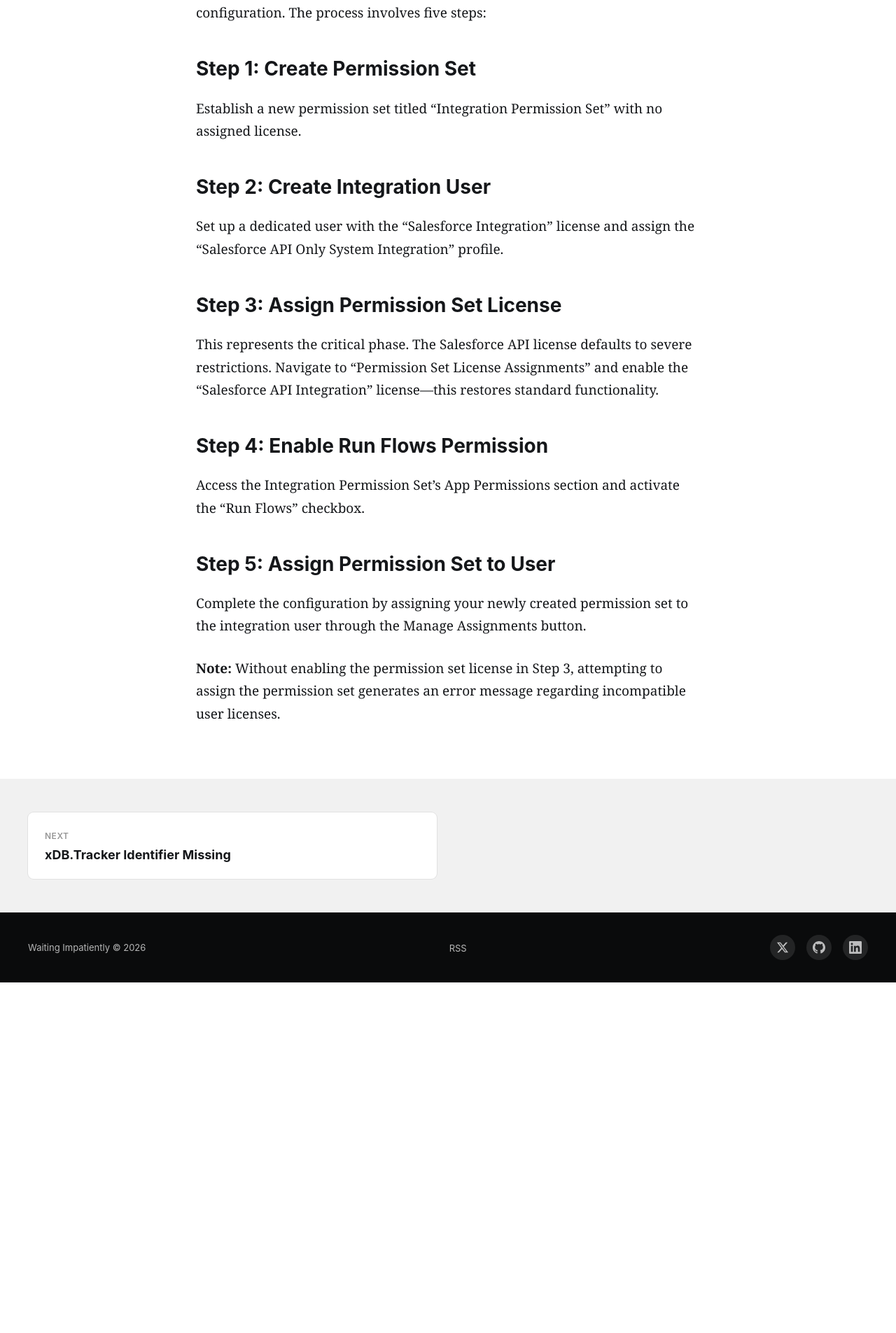
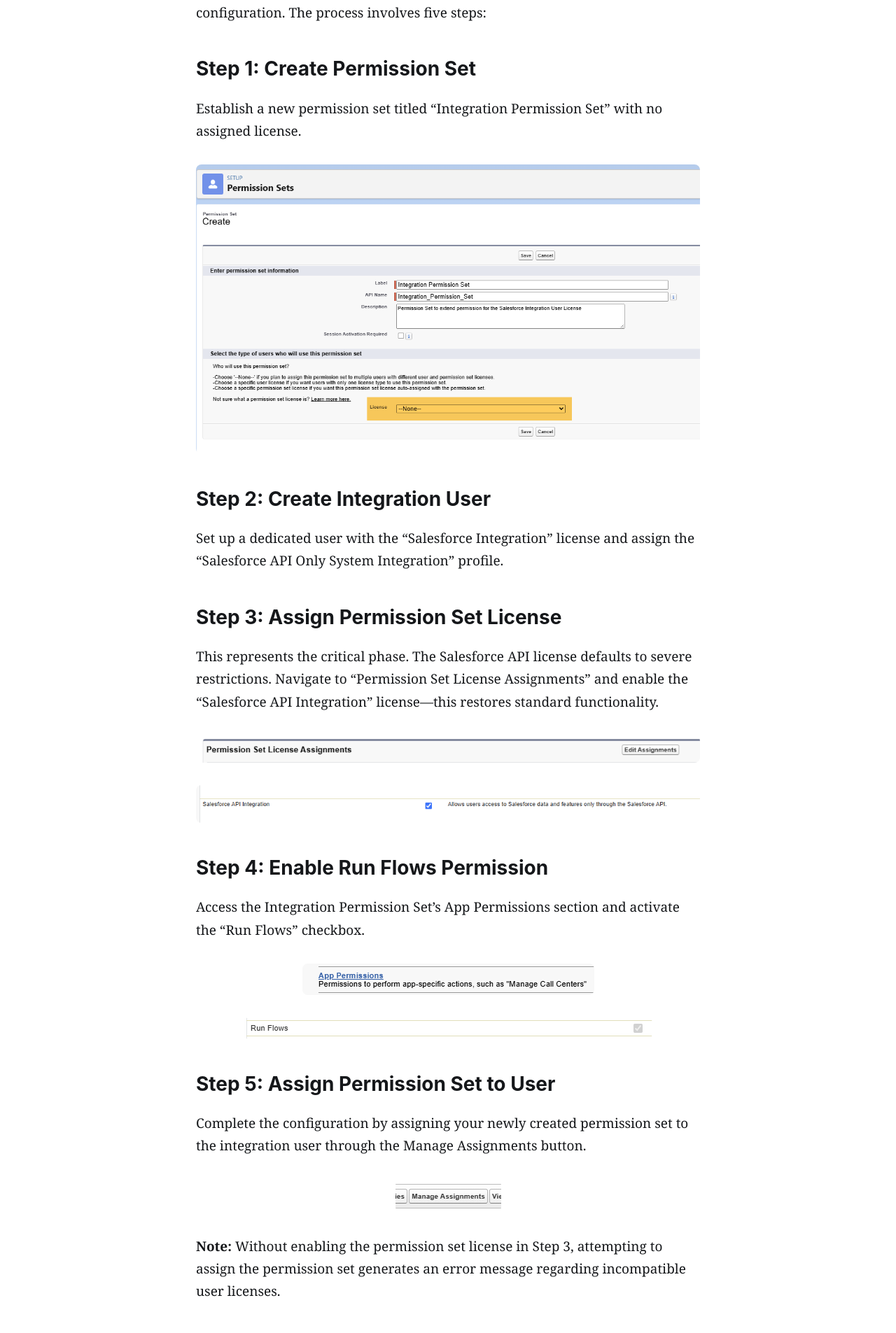
Before and after one commit to dnstommy/WaitingImpatiently, a Jekyll site: the page built from _posts/2025-05-15-enabling-flows-for-salesforce-integration-user.md, in a window 1280 px wide. Shown: the part 710-2615 px from the top of the page at 70% size. Built offline with Jekyll 4.4.1, drawn with Linux system fonts in a browser that asks for light colours; before the commit the page ends 2114 px from its top, so only the background shows below that.

Commit message:
Add images to Salesforce Integration user flows post
Downloaded 6 screenshots from Ghost CDN and added them to the post at the correct steps (1, 3, 4, 5) after migrating from ghost.io to GitHub Pages.

Co-Authored-By: Claude Sonnet 4.6 <noreply@anthropic.com>

```diff
--- a/_posts/2025-05-15-enabling-flows-for-salesforce-integration-user.md
+++ b/_posts/2025-05-15-enabling-flows-for-salesforce-integration-user.md
@@ -14,6 +14,8 @@ However, the restriction can be overcome through strategic permission configurat
 
 Establish a new permission set titled "Integration Permission Set" with no assigned license.
 
+![Create Permission Set with no license assigned](/assets/images/salesforce-integration-flows/image.png)
+
 ## Step 2: Create Integration User
 
 Set up a dedicated user with the "Salesforce Integration" license and assign the "Salesforce API Only System Integration" profile.
@@ -22,12 +24,22 @@ Set up a dedicated user with the "Salesforce Integration" license and assign the
 
 This represents the critical phase. The Salesforce API license defaults to severe restrictions. Navigate to "Permission Set License Assignments" and enable the "Salesforce API Integration" license—this restores standard functionality.
 
+![Permission Set License Assignments section](/assets/images/salesforce-integration-flows/image-1.png)
+
+![Enable Salesforce API Integration license checkbox](/assets/images/salesforce-integration-flows/image-2.png)
+
 ## Step 4: Enable Run Flows Permission
 
 Access the Integration Permission Set's App Permissions section and activate the "Run Flows" checkbox.
+
+![App Permissions link in Integration Permission Set](/assets/images/salesforce-integration-flows/image-3.png)
+
+![Run Flows checkbox in App Permissions](/assets/images/salesforce-integration-flows/image-4.png)
 
 ## Step 5: Assign Permission Set to User
 
 Complete the configuration by assigning your newly created permission set to the integration user through the Manage Assignments button.
 
+![Manage Assignments button in Permission Set](/assets/images/salesforce-integration-flows/image-5.png)
+
 **Note:** Without enabling the permission set license in Step 3, attempting to assign the permission set generates an error message regarding incompatible user licenses.
```
Also changed, not shown: assets/images/salesforce-integration-flows/image-1.png (added), assets/images/salesforce-integration-flows/image-2.png (added), assets/images/salesforce-integration-flows/image-3.png (added), assets/images/salesforce-integration-flows/image-4.png (added), assets/images/salesforce-integration-flows/image-5.png (added), assets/images/salesforce-integration-flows/image.png (added).
